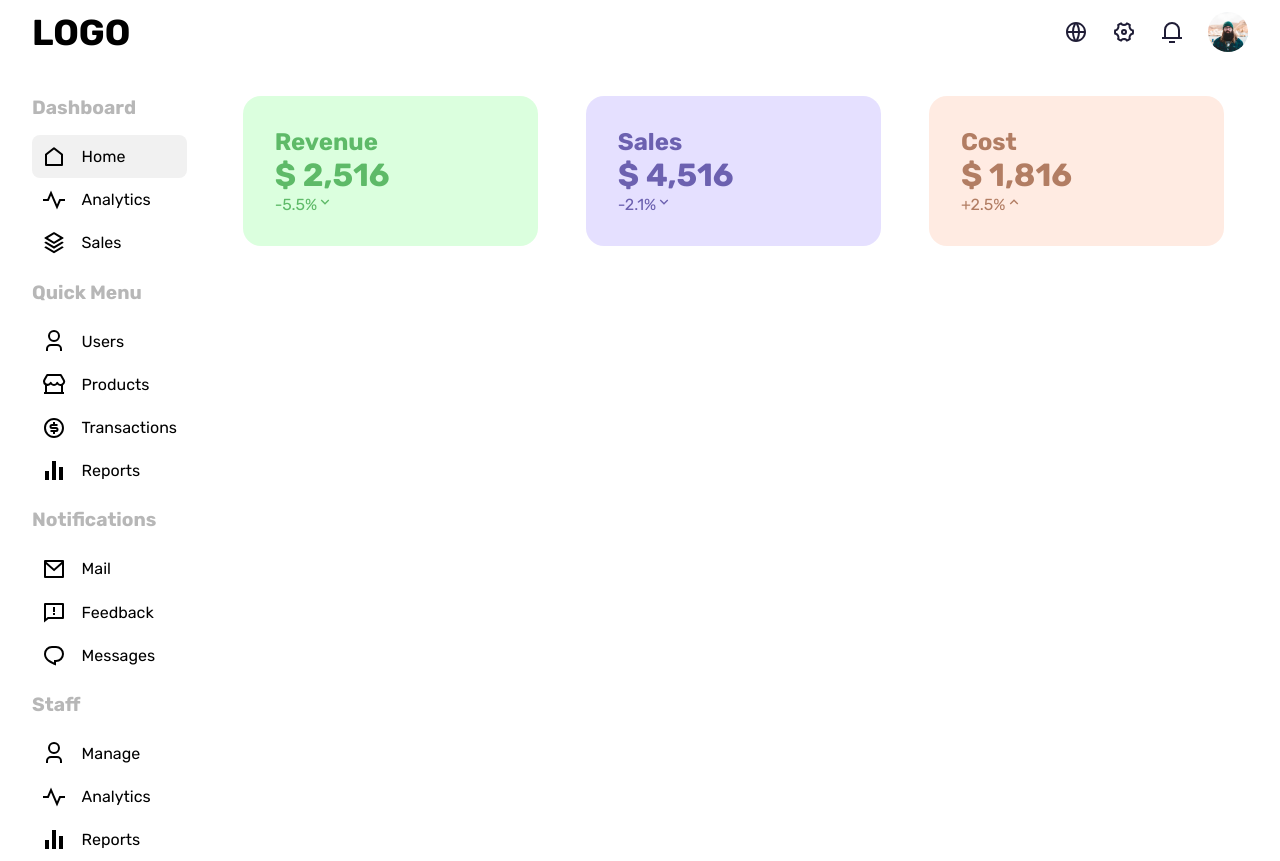
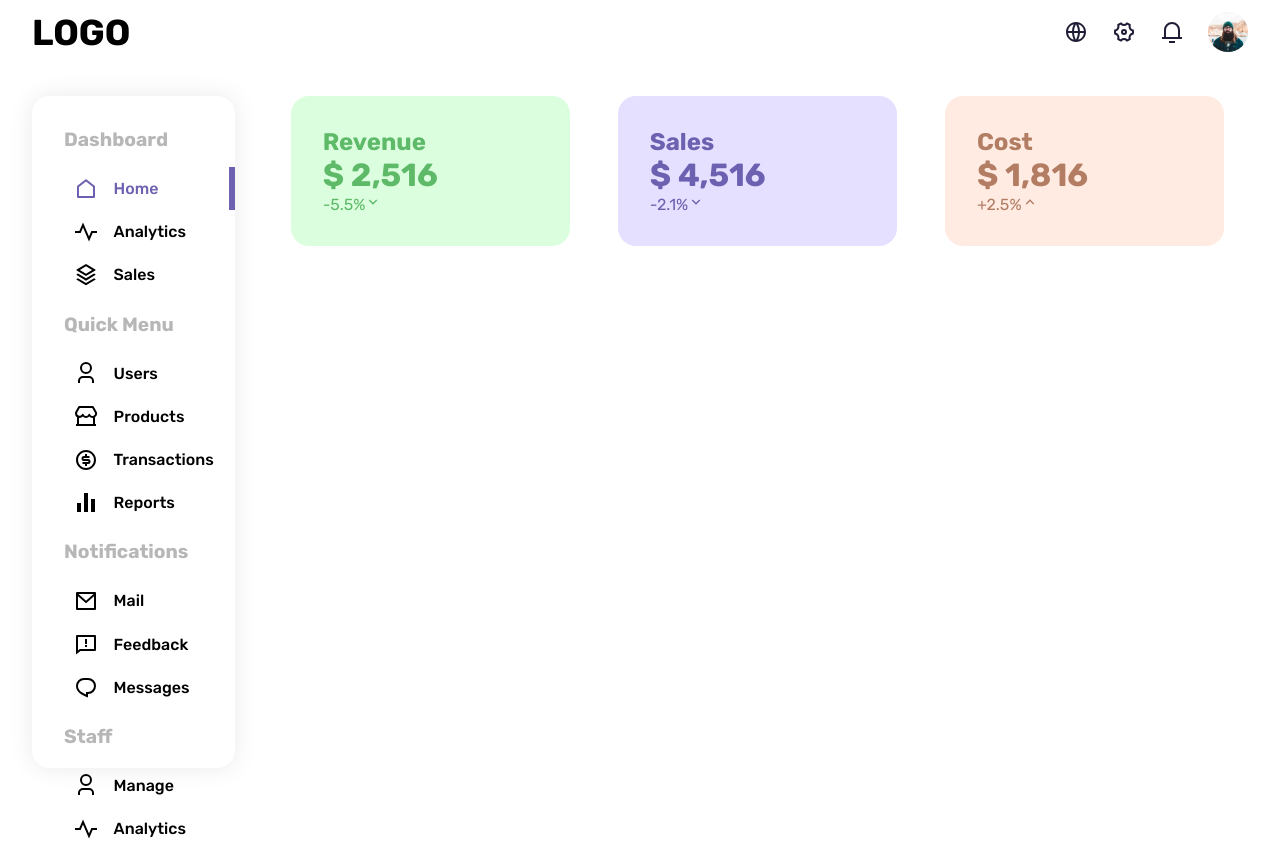
Before and after one commit to thusharathiwanka/react-admin-dashboard, a React (Create React App) app: page / in a window 1280 px wide. Built offline with nearby package versions, Linux system fonts and the light colour scheme.

Commit message:
UPDATE: sidebar layout changes

```diff
--- a/src/components/sidebar/Sidebar.jsx
+++ b/src/components/sidebar/Sidebar.jsx
@@ -78,10 +78,6 @@ const Sidebar = () => {
 							<RiPulseLine className="sidebar__icon" />
 							<Link to="/">Analytics</Link>
 						</li>
-						<li className="sidebar__item">
-							<RiBarChartFill className="sidebar__icon" />
-							<Link to="/">Reports</Link>
-						</li>
 					</ul>
 				</div>
 			</div>
--- a/src/components/sidebar/sidebar.scss
+++ b/src/components/sidebar/sidebar.scss
@@ -4,13 +4,16 @@
 
 .sidebar {
 	flex: 1;
-	height: calc(100vh - 8vh);
+	height: calc(100vh - 16vh);
 	position: sticky;
 	top: 8vh;
+	margin: 2rem 2rem;
 
 	&__container {
 		height: 100%;
-		padding: 2rem;
+		padding: 2rem 0 2rem 2rem;
+		box-shadow: $box-shadow;
+		border-radius: 18px;
 	}
 
 	&__title {
@@ -28,17 +31,26 @@
 		display: flex;
 		align-items: center;
 		padding: 0.6rem;
+		transition: color 0.3s ease-in-out;
 	}
 
-	&__item.active,
+	&__item.active {
+		color: $accent-color;
+		border-right: 6px solid $accent-color;
+	}
+
 	&__item:hover,
 	&__item:focus {
-		background: #f1f1f1;
-		border-radius: $border-radius;
+		color: $accent-color;
 	}
 
 	&__icon {
 		font-size: $icon-font-size;
 		margin-right: 1rem;
 	}
+
+	&__item a {
+		font-size: 1rem;
+		font-weight: $body-font-weight;
+	}
 }
--- a/src/utils/_fonts.scss
+++ b/src/utils/_fonts.scss
@@ -2,3 +2,4 @@ $title-font-size: 1.5rem;
 $icon-font-size: 1.5rem;
 $subtitle-font-size: 1.2rem;
 $body-font-size: 1.6rem;
+$body-font-weight: 500;
```
